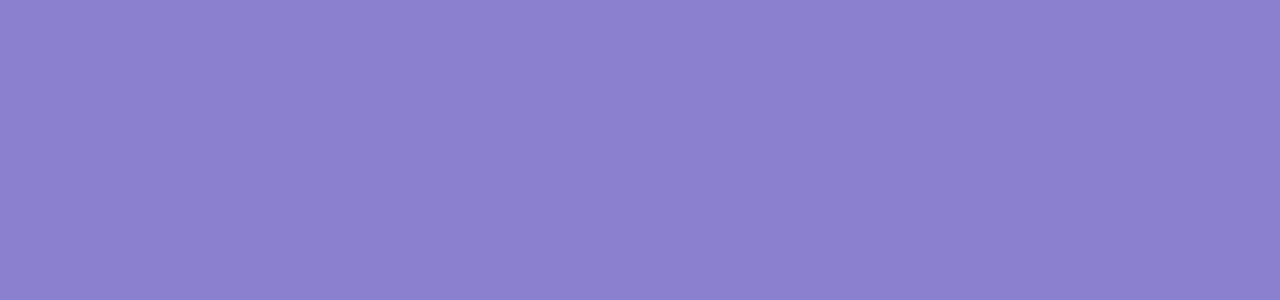
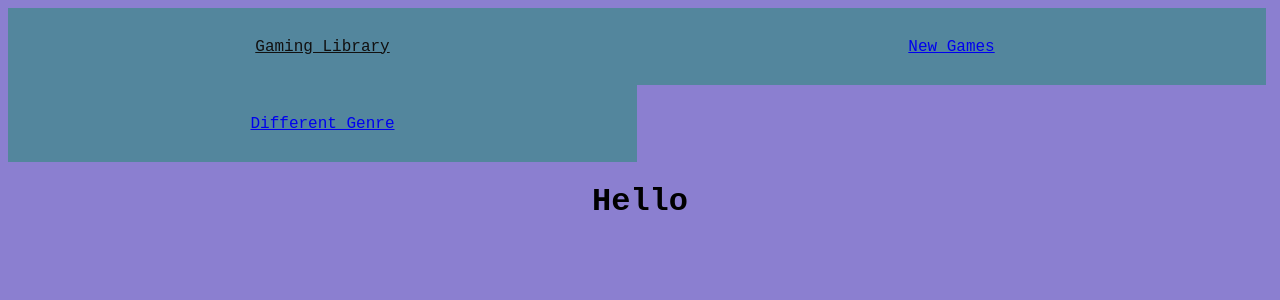
Before and after one commit to gentlekitten69/project_express, a React (Create React App) app in the folder gaming_library/: page /Genre in a window 1280 px wide. Before the commit this address had no page. Shown: the top 300 px of the page. Built offline with nearby package versions, Linux system fonts and the light colour scheme.

Commit message:
changes
changes to file of new games

```diff
--- a/gaming_library/src/App.js
+++ b/gaming_library/src/App.js
@@ -3,7 +3,7 @@ import { BrowserRouter as Router, Routes, Route } from "react-router-dom";
 import LoadGames from './Function/LoadGames';
 import GameDetails from "./Function/GameDetails";
 import './style.css';
-
+import NavBar from "./Display/NavBar";
 
 
 
@@ -11,13 +11,15 @@ function App() {
 
   return (
     <div className="App">
+    <header>
+      <NavBar />
+    </header>
 
-    <Router>
       <Routes>
        <Route path='/' Component={LoadGames} />
         <Route path= "/GameDetails/:id" element={<GameDetails />} />
       </Routes>
-     </Router>
+
     </div>
   );
 }
--- a/gaming_library/src/Display/NavBar.js
+++ b/gaming_library/src/Display/NavBar.js
@@ -1,15 +1,65 @@
 import React from "react";
-import { BrowserRouter as Route, Router, Routes} from 'react-router-dom';
+import { BrowserRouter as Router, Routes,Route, Link} from 'react-router-dom';
+import LoadGames from "../Function/LoadGames";
+import PopularGames from "../Function/Popular";
+import Genre from  '../Function/Genre';
+
 
 const NavBar = () => {
     return (
+       <div className="">
+            <a href="/" className="site-title"> Gaming Library</a>
+            <li className="site-title"><Link to='/Popular'>New Games</Link></li>
+            <li className="site-title"><Link to='/Genre'>Different Genre</Link></li>
+             <Routes>
+               <Route  path='/Popular' element={<PopularGames />}> New Games </Route>
+               <Route  path="/:genre" element={<Genre />}/>
+            </Routes>
+        </div>
 
     )
 }
 
+export default NavBar;
 
 
-{/* <header>
+
+
+
+
+
+
+
+
+
+
+
+
+
+
+
+
+
+
+// const NavBar = () => {
+//     return (
+//         <div>
+//             <ul>
+//                 <Router>
+//                     <Link to="/">Home</Link> <br />
+//                     <Link to='/PopularGames'>New Games</Link>
+//                     <Link to='/Genre'> Game Genre</Link>
+//                 </Router>
+//             </ul>
+//         </div>
+//     )
+
+
+// }
+// export default NavBar;
+
+
+/* <header>
 <a href="/" class="logo">Home</a>
  <nav class="navbar">
   <ul class="navbar-nav">
@@ -24,4 +74,4 @@ const NavBar = () => {
     let header = document.querySelector("header");
     header.classList.toggle("sticky", window.scrollY > 0);
   })
-</script> */}
+</script> */
--- a/gaming_library/src/Function/Popular.js
+++ b/gaming_library/src/Function/Popular.js
@@ -4,12 +4,14 @@ import CardActions from '@mui/material/CardActions';
 import CardContent from '@mui/material/CardContent';
 import CardMedia from '@mui/material/CardMedia';
 import Typography from '@mui/material/Typography';
+import '../style.css';
+import { Link } from 'react-router-dom';
 
 
-const PopularGames = () => {
-
-    const [games, setGames] = useState([]);
-    const URL = `http://api.rawg.io/api/games?dates=2023-01-01,2023-12-31&ordering=-added&key=ef855fc72b30488f8dc0e80014dbfc6a`
+const PopularGames = (props) => {
+    const [games, setGames] = useState([{}]);
+    const [page, setPage] = useState(1)
+    const URL = `https://api.rawg.io/api/games?dates=2023-01-01,2023-12-31&ordering=-added&page=${page}&key=ef855fc72b30488f8dc0e80014dbfc6a`
 
     useEffect(() => {
         const fetchGames = async () => {
@@ -18,7 +20,7 @@ const PopularGames = () => {
                 const data = await response.json();
 
                 if (data.results) {
-                   setGames();
+                    setGames((prevGames) => (page === 0 ? games : [...prevGames, ...data.results]))
 
                 }
             } catch (error) {
@@ -27,35 +29,42 @@ const PopularGames = () => {
         };
 
         fetchGames();
-    }, [URL]);
+    }, [URL, page]);
+
+
+    const handLoad = () => {
+        setPage(prevPage => prevPage + 1)
+    };
 
     return (
         <div>
-
+          <h1>New Games!</h1>
             <div className='card'style={{ display: 'flex', flexWrap:'wrap', justifyContent: 'space-evenly'}}>
-                        {games.map((game) => (
-                        <Card  key={game.id} sx={{maxwidth:300,
+                        {games.map((results) => (
+                        <Card  key={results.id} sx={{maxwidth:300,
                             margin: '16px', backgroundColor:'blueviolet'}}>
                         <CardMedia
                             component='img'
-                            alt= {game.name}
+                            alt= {results.name}
                             sx={{height: 180, maxWidth:400 }}
-                            image={game.background_image} />
+                            image={results.background_image} />
                        <CardContent>
                             <Typography variant='h6' fontWeight='bold'
                                 textAlign='center'>
-                                {game.name}
+                                {results.name}
                             </Typography>
                         </CardContent>
                        <CardActions style={{justifyContent:'center'}}>
-                            <Link to={`/GameDetails/${game.id} `}>;
-                            <button>Details</button>
+                            <Link to={`/GameDetails/${results.id} `}>;
+                            <button className='loader' >Details</button>
                             </Link>
                          </CardActions>
                         </Card>
                          ))}
                     </div>
+                    <button onClick={handLoad}>Load Another Page</button>
         </div>
+
     )
 }
 
--- a/gaming_library/src/index.js
+++ b/gaming_library/src/index.js
@@ -1,11 +1,14 @@
 import React from 'react';
 import ReactDOM from 'react-dom/client';
 import App from './App';
+import { BrowserRouter as Router } from 'react-router-dom';
 
 
 const root = ReactDOM.createRoot(document.getElementById('root'));
   root.render(
-  <React.StrictMode>
-    <App />
-  </React.StrictMode>
+    <Router>
+      <React.StrictMode>
+        <App />
+      </React.StrictMode>
+  </Router>
 );
--- a/gaming_library/src/style.css
+++ b/gaming_library/src/style.css
@@ -42,65 +42,15 @@ body {
     overflow-y: auto;
   }
 
-header {
-    position: fixed;
-    top: 0;
-    Left: 0;
-    width: 90%;
-    display: flex;
-    justify-content: space-between;
+  .site-title {
+    position: sticky;
+    background-color: rgba(11, 145, 89, 0.432);
+    color: rgb(17, 16, 16);
+    display: inline-flex;
+    justify-content:space-evenly;
     align-items: center;
-    transition: 0.6s;
-    padding: 40px 100px;
-    z-index: 10000;
-}
-
-header.sticky {
-    padding: 5px 100px;
-    background: #fff;
-}
-
-header .logo {
-    position: relative;
-    font-weight: 700;
-    color: #fff;
-    text-decoration: none;
-    font-size: 2em;
-    text-transform: uppercase;
-    letter-spacing: 2px;
-    transition: 0.6s;
-}
-
-header ul , navbar-nav {
-    position: relative;
-    display: flex;
-    justify-content: center;
-    align-items: center;
-}
-
-header ul li {
-    position: relative;
-    list-style: none;
-}
-
-header ul li a {
-    position: relative;
-    margin: 0 15px;
-    text-decoration: none;
-    color: white;
-    letter-spacing: 2px;
-    font-weight: 500px;
-    transition:  0.5s;
-}
-
-.banner {
-    position: relative;
-    width: 100%;
-    height: 1vh;
-
-}
-
-header.sticky .logo,
-header.sticky ul li a {
-    color:#007bff
-}
+    gap: 10rem;
+    padding: 1px;
+    height: 75px;
+    width: 627px
+  }
```
Also changed, not shown: gaming_library/src/Function/LoadGames.js (line endings or trailing spaces).
